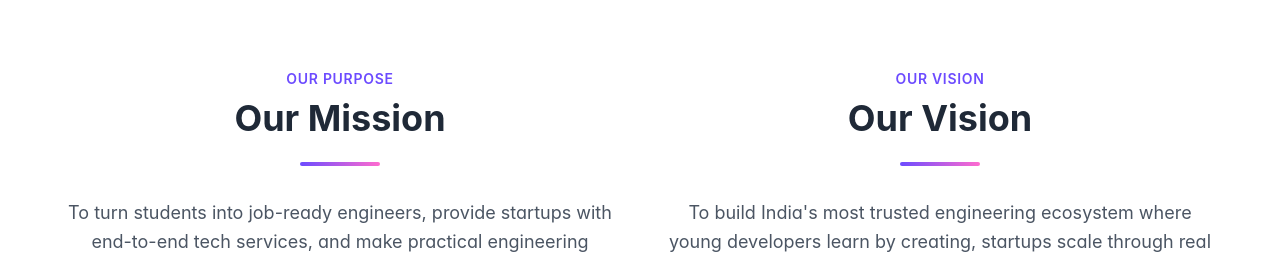
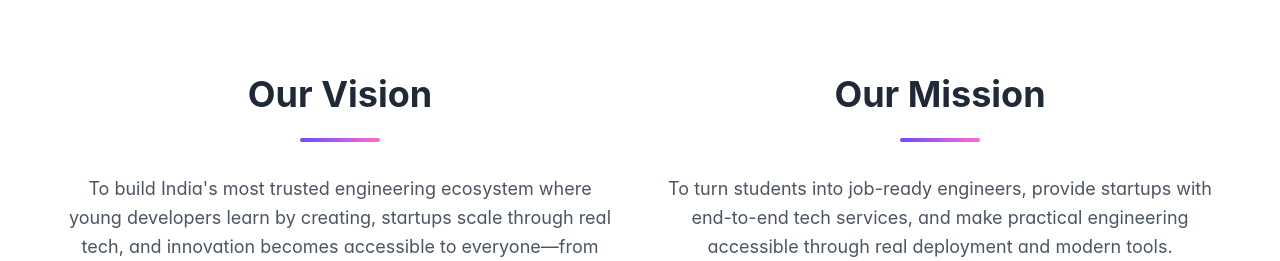
Before and after one commit to 6ixmindslabs-hue/6ixmindslabs, a React (Vite) app in the folder frontend/: page /about in a window 1280 px wide. Shown: the part 538-799 px from the top of the page. Built offline with nearby package versions, Linux system fonts and the light colour scheme; no server answers.

Commit message:
change about

```diff
--- a/frontend/src/pages/About.jsx
+++ b/frontend/src/pages/About.jsx
@@ -196,7 +196,7 @@ export default function About() {
         <div className="max-w-6xl mx-auto">
           {/* Two Column Grid for Mission and Vision */}
           <div className="grid grid-cols-1 md:grid-cols-2 gap-12 mb-16">
-            {/* Mission Column */}
+            {/* Vision Column */}
             <motion.div
               initial={{ opacity: 0, y: 20 }}
               whileInView={{ opacity: 1, y: 0 }}
@@ -204,15 +204,15 @@ export default function About() {
               transition={{ duration: 0.6 }}
               className="text-center"
             >
-              <span className="text-brand-purple font-semibold tracking-wider uppercase text-sm">OUR PURPOSE</span>
-              <h2 className="text-3xl md:text-4xl font-bold mt-2 mb-6">Our Mission</h2>
+
+              <h2 className="text-3xl md:text-4xl font-bold mt-2 mb-6">Our Vision</h2>
               <div className="h-1 w-20 bg-gradient-to-r from-brand-purple to-brand-pink mx-auto rounded-full mb-8"></div>
               <p className="text-lg text-gray-600 leading-relaxed">
-                To turn students into job-ready engineers, provide startups with end-to-end tech services, and make practical engineering accessible through real deployment and modern tools.
+                To build India's most trusted engineering ecosystem where young developers learn by creating, startups scale through real tech, and innovation becomes accessible to everyone—from idea to deployment.
               </p>
             </motion.div>
 
-            {/* Vision Column */}
+            {/* Mission Column */}
             <motion.div
               initial={{ opacity: 0, y: 20 }}
               whileInView={{ opacity: 1, y: 0 }}
@@ -220,11 +220,11 @@ export default function About() {
               transition={{ duration: 0.6, delay: 0.2 }}
               className="text-center"
             >
-              <span className="text-brand-purple font-semibold tracking-wider uppercase text-sm">OUR VISION</span>
-              <h2 className="text-3xl md:text-4xl font-bold mt-2 mb-6">Our Vision</h2>
+
+              <h2 className="text-3xl md:text-4xl font-bold mt-2 mb-6">Our Mission</h2>
               <div className="h-1 w-20 bg-gradient-to-r from-brand-purple to-brand-pink mx-auto rounded-full mb-8"></div>
               <p className="text-lg text-gray-600 leading-relaxed">
-                To build India's most trusted engineering ecosystem where young developers learn by creating, startups scale through real tech, and innovation becomes accessible to everyone—from idea to deployment.
+                To turn students into job-ready engineers, provide startups with end-to-end tech services, and make practical engineering accessible through real deployment and modern tools.
               </p>
             </motion.div>
           </div>
```
